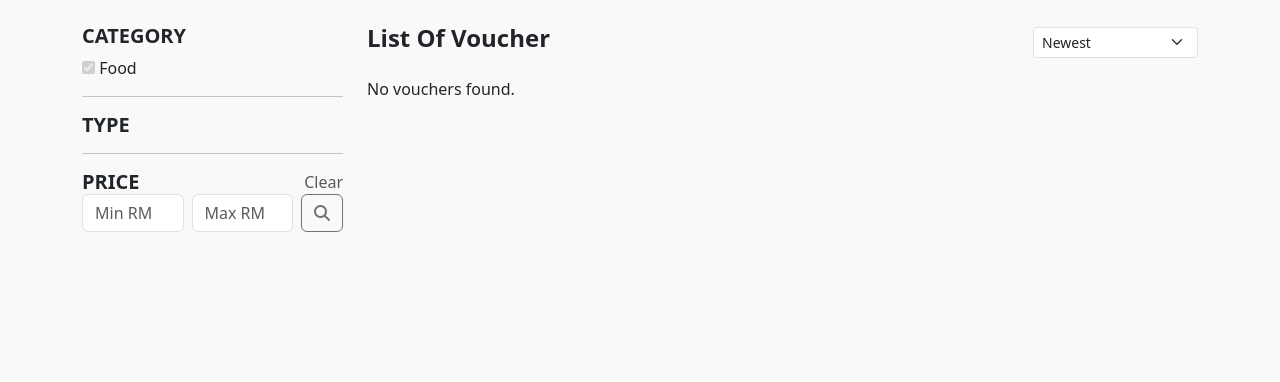
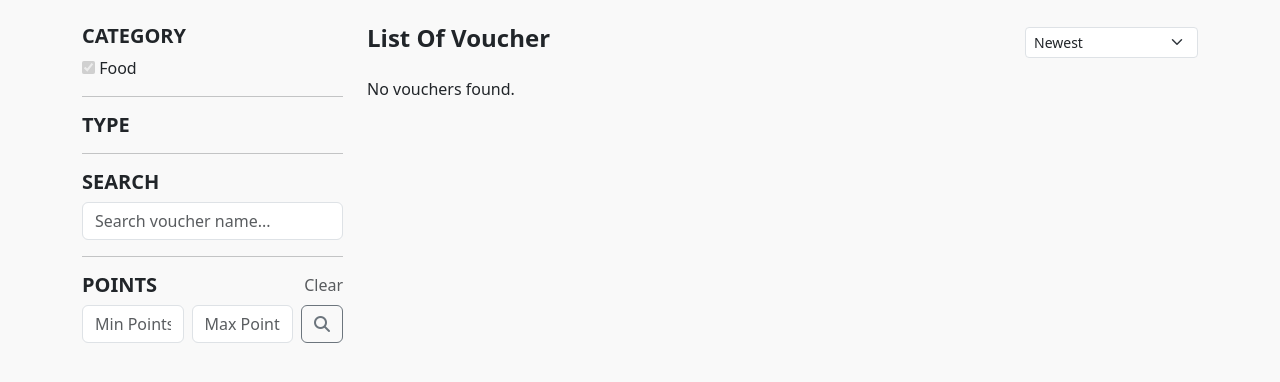
Before and after one commit to Liaa0115/OptimaBank, a PHP site: page /optimabank/voucher_list.php in a window 1280 px wide. Shown: the part 62-444 px from the top of the page. Run offline with PHP 8.4, Linux system fonts and the light colour scheme; data that the repository does not hold is empty.

Commit message:
Edit sidebar price to points -> add search features

```diff
--- a/voucher_list.php
+++ b/voucher_list.php
@@ -71,21 +71,19 @@ if ($subcatResult && $subcatResult->num_rows > 0) {
         height: 180px;
         object-fit: cover;
     }
-
     .cart-icon {
         width: 40px;
         height: 40px;
         border-radius: 50%;
-        background-color: white; /* Or a light gray color */
+        background-color: white;
         display: flex;
         align-items: center;
         justify-content: center;
-        color: #0f6f4a; /* Color of the cart icon */
+        color: #0f6f4a;
         margin-left: 10px;
     }
-
     .cart-icon i {
-        font-size: 18px; /* Adjust size of the icon */
+        font-size: 18px;
     }
     .cart-icon:hover {
         background-color: #ffc600;
@@ -110,7 +108,7 @@ if ($subcatResult && $subcatResult->num_rows > 0) {
     <div class="collapse navbar-collapse" id="navbarNav">
       <ul class="navbar-nav ms-auto">
         <li class="nav-item"><a class="nav-link" href="index.php" style="color: #f9f9f9;">Home Page</a></li>
-        <li class="nav-item"><a class="nav-link" href="voucher.php" style="color: #f9f9f9;">Voucher</a></li>
+        <li class="nav-item"><a class="nav-link" href="voucher_list.php" style="color: #f9f9f9;">Voucher</a></li>
         <?php if (isset($_SESSION['email'])): ?>
           <li class="nav-item"><a class="nav-link" href="profile.php" style="color: #f9f9f9;">Profile</a></li>
           <li class="nav-item points-badge d-flex align-items-center" style="text-decoration: none; color: #0f6f4a; background-color: #ffc600 !important; border-color: #ffc600 !important;">
@@ -152,15 +150,22 @@ if ($subcatResult && $subcatResult->num_rows > 0) {
 
       <hr>
 
+      <!-- Search by voucher name -->
+      <h5 class="fw-bold">SEARCH</h5>
+      <input type="text" id="search-name" class="form-control mb-3" placeholder="Search voucher name...">
+
+      <hr>
+
+      <!-- Filter by points -->
       <div class="d-flex justify-content-between align-items-center">
-          <h5 class="fw-bold mb-0">PRICE</h5>
-          <a href="#" id="price-clear-btn" class="text-muted text-decoration-none">Clear</a>
+          <h5 class="fw-bold mb-0">POINTS</h5>
+          <a href="#" id="points-clear-btn" class="text-muted text-decoration-none">Clear</a>
       </div>
 
-      <div class="d-flex align-items-center mb-2">
-          <input type="text" class="form-control me-2" id="min-price" placeholder="Min RM">
-          <input type="text" class="form-control" id="max-price" placeholder="Max RM">
-          <button class="btn btn-outline-secondary ms-2" id="price-search-btn">
+      <div class="d-flex align-items-center mb-2 mt-2">
+          <input type="text" class="form-control me-2" id="min-points" placeholder="Min Points">
+          <input type="text" class="form-control" id="max-points" placeholder="Max Points">
+          <button class="btn btn-outline-secondary ms-2" id="points-search-btn">
               <i class="fa-solid fa-magnifying-glass"></i>
           </button>
       </div>
@@ -173,8 +178,8 @@ if ($subcatResult && $subcatResult->num_rows > 0) {
         <div>
           <select class="form-select form-select-sm">
             <option>Newest</option>
-            <option>Price: Low to High</option>
-            <option>Price: High to Low</option>
+            <option>Points: Low to High</option>
+            <option>Points: High to Low</option>
           </select>
         </div>
       </div>
@@ -182,7 +187,10 @@ if ($subcatResult && $subcatResult->num_rows > 0) {
       <div class="row g-3" id="voucher-list">
         <?php if (!empty($vouchers)): ?>
           <?php foreach ($vouchers as $voucher): ?>
-            <div class="col-md-4 voucher-item" data-subcategory="<?= htmlspecialchars($voucher['subcategory']) ?>">
+            <div class="col-md-4 voucher-item"
+                 data-subcategory="<?= htmlspecialchars($voucher['subcategory']) ?>"
+                 data-points="<?= $voucher['points_required'] ?>"
+                 data-name="<?= strtolower(htmlspecialchars($voucher['name'])) ?>">
               <div class="voucher-card">
                 <img src="<?= htmlspecialchars($voucher['image']) ?>" alt="<?= htmlspecialchars($voucher['name']) ?>">
                 <div class="p-3">
@@ -193,7 +201,7 @@ if ($subcatResult && $subcatResult->num_rows > 0) {
                   <div class="d-flex justify-content-between">
                     <a href="voucher_info.php?id=<?= $voucher['id'] ?>" class="btn btn-warning btn-sm">Redeem Now</a>
                     <button class="btn btn-success btn-sm">Add to Cart</button>
-                </div>
+                  </div>
                 </div>
               </div>
             </div>
@@ -211,48 +219,31 @@ if ($subcatResult && $subcatResult->num_rows > 0) {
 document.addEventListener("DOMContentLoaded", function() {
     const checkboxes = document.querySelectorAll(".subcategory-filter");
     const vouchers = document.querySelectorAll(".voucher-item");
-
-    checkboxes.forEach(cb => {
-        cb.addEventListener("change", function() {
-            const selected = Array.from(checkboxes)
-                                  .filter(c => c.checked)
-                                  .map(c => c.value);
-
-            vouchers.forEach(voucher => {
-                const subcat = voucher.getAttribute("data-subcategory");
-                if (selected.length === 0 || selected.includes(subcat)) {
-                    voucher.style.display = "block";
-                } else {
-                    voucher.style.display = "none";
-                }
-            });
-        });
-    });
-});
-
-document.addEventListener("DOMContentLoaded", function() {
-    const checkboxes = document.querySelectorAll(".subcategory-filter");
-    const vouchers = document.querySelectorAll(".voucher-item");
-    const minPriceInput = document.getElementById("min-price");
-    const maxPriceInput = document.getElementById("max-price");
-    const priceSearchBtn = document.getElementById("price-search-btn");
+    const minPointsInput = document.getElementById("min-points");
+    const maxPointsInput = document.getElementById("max-points");
+    const pointsSearchBtn = document.getElementById("points-search-btn");
+    const pointsClearBtn = document.getElementById("points-clear-btn");
+    const searchNameInput = document.getElementById("search-name");
 
     function filterVouchers() {
         const selectedSubcategories = Array.from(checkboxes)
             .filter(c => c.checked)
             .map(c => c.value);
 
-        const minPrice = parseFloat(minPriceInput.value) || 0;
-        const maxPrice = parseFloat(maxPriceInput.value) || Infinity;
+        const minPoints = parseFloat(minPointsInput.value) || 0;
+        const maxPoints = parseFloat(maxPointsInput.value) || Infinity;
+        const searchTerm = searchNameInput.value.toLowerCase().trim();
 
         vouchers.forEach(voucher => {
             const subcat = voucher.getAttribute("data-subcategory");
-            const price = parseFloat(voucher.querySelector('p:nth-of-type(2)').textContent.replace('RM ', '').replace(',', ''));
+            const points = parseFloat(voucher.getAttribute("data-points"));
+            const name = voucher.getAttribute("data-name");
 
             const matchesSubcategory = selectedSubcategories.length === 0 || selectedSubcategories.includes(subcat);
-            const matchesPrice = price >= minPrice && price <= maxPrice;
+            const matchesPoints = points >= minPoints && points <= maxPoints;
+            const matchesName = name.includes(searchTerm);
 
-            if (matchesSubcategory && matchesPrice) {
+            if (matchesSubcategory && matchesPoints && matchesName) {
                 voucher.style.display = "block";
             } else {
                 voucher.style.display = "none";
@@ -260,60 +251,19 @@ document.addEventListener("DOMContentLoaded", function() {
         });
     }
 
-    checkboxes.forEach(cb => {
-        cb.addEventListener("change", filterVouchers);
-    });
-
-    priceSearchBtn.addEventListener("click", filterVouchers);
-});
-
-document.addEventListener("DOMContentLoaded", function() {
-    const checkboxes = document.querySelectorAll(".subcategory-filter");
-    const vouchers = document.querySelectorAll(".voucher-item");
-    const minPriceInput = document.getElementById("min-price");
-    const maxPriceInput = document.getElementById("max-price");
-    const priceSearchBtn = document.getElementById("price-search-btn");
-    const priceClearBtn = document.getElementById("price-clear-btn"); // Get the new clear button
-
-    function filterVouchers() {
-        const selectedSubcategories = Array.from(checkboxes)
-            .filter(c => c.checked)
-            .map(c => c.value);
-
-        const minPrice = parseFloat(minPriceInput.value) || 0;
-        const maxPrice = parseFloat(maxPriceInput.value) || Infinity;
-
-        vouchers.forEach(voucher => {
-            const subcat = voucher.getAttribute("data-subcategory");
-            const price = parseFloat(voucher.querySelector('p:nth-of-type(2)').textContent.replace('RM ', '').replace(',', ''));
-
-            const matchesSubcategory = selectedSubcategories.length === 0 || selectedSubcategories.includes(subcat);
-            const matchesPrice = price >= minPrice && price <= maxPrice;
-
-            if (matchesSubcategory && matchesPrice) {
-                voucher.style.display = "block";
-            } else {
-                voucher.style.display = "none";
-            }
-        });
+    function clearPointsFilter() {
+        minPointsInput.value = '';
+        maxPointsInput.value = '';
+        filterVouchers();
     }
 
-    // New function to clear the price filters
-    function clearPriceFilter() {
-        minPriceInput.value = ''; // Clear min input
-        maxPriceInput.value = ''; // Clear max input
-        filterVouchers(); // Re-run the filter to show all vouchers
-    }
-
-    checkboxes.forEach(cb => {
-        cb.addEventListener("change", filterVouchers);
+    checkboxes.forEach(cb => cb.addEventListener("change", filterVouchers));
+    pointsSearchBtn.addEventListener("click", filterVouchers);
+    pointsClearBtn.addEventListener("click", function(e) {
+        e.preventDefault();
+        clearPointsFilter();
     });
-
-    priceSearchBtn.addEventListener("click", filterVouchers);
-    priceClearBtn.addEventListener("click", function(e) {
-        e.preventDefault(); // Prevent the default link behavior
-        clearPriceFilter();
-    });
+    searchNameInput.addEventListener("input", filterVouchers);
 });
 </script>
 
```
